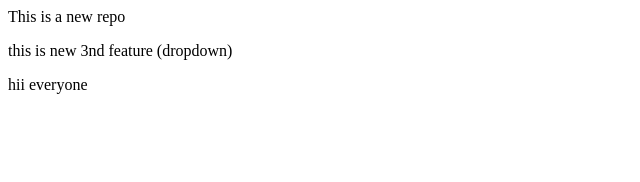
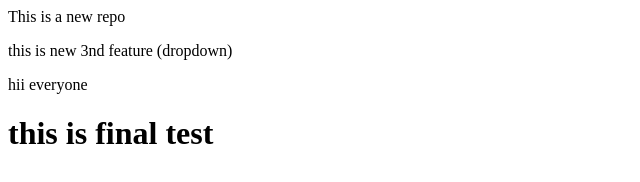
Before and after one commit to Chandu-2233/localrepo, a plain HTML site: page index.html in a window 1280 px wide. Shown: the whole page, without its empty margins (0-640 px from the left). Drawn offline with Linux system fonts and the light colour scheme.

Commit message:
final test

```diff
--- a/index.html
+++ b/index.html
@@ -2,3 +2,6 @@
 <p>this is new 3nd feature (dropdown)</p>
 <p>hii everyone
 </p>
+<h1>
+    this is final test
+</h1>
```
